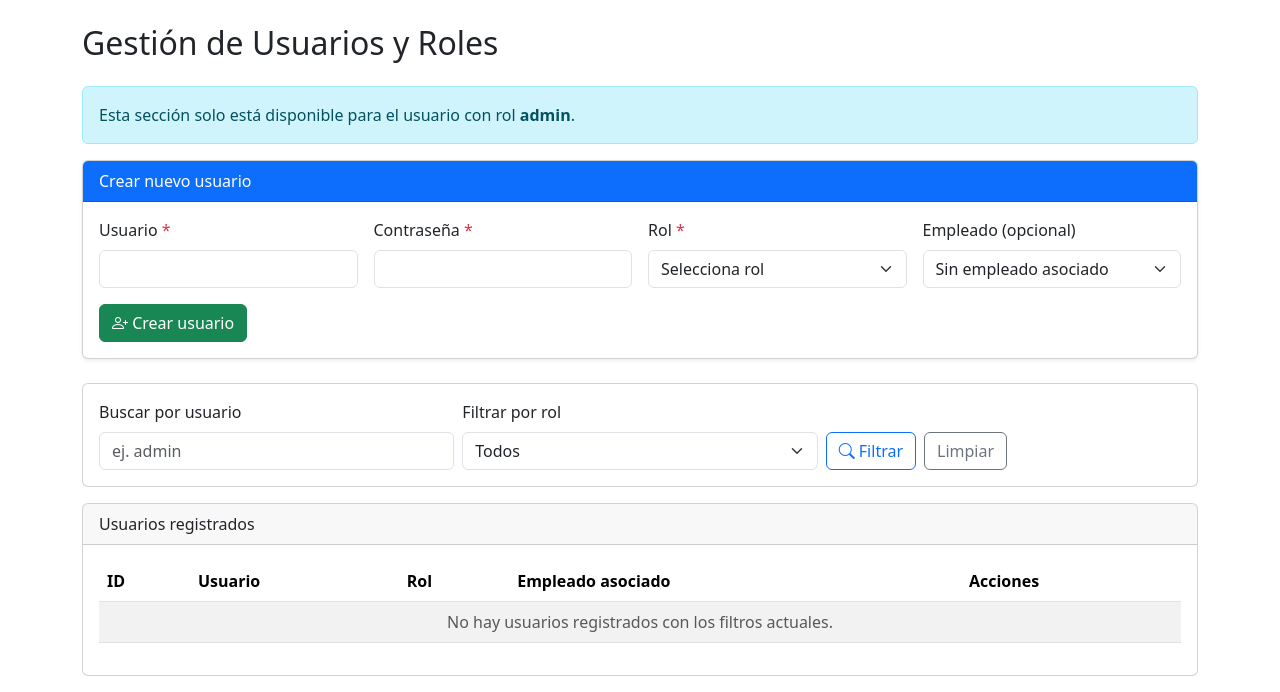
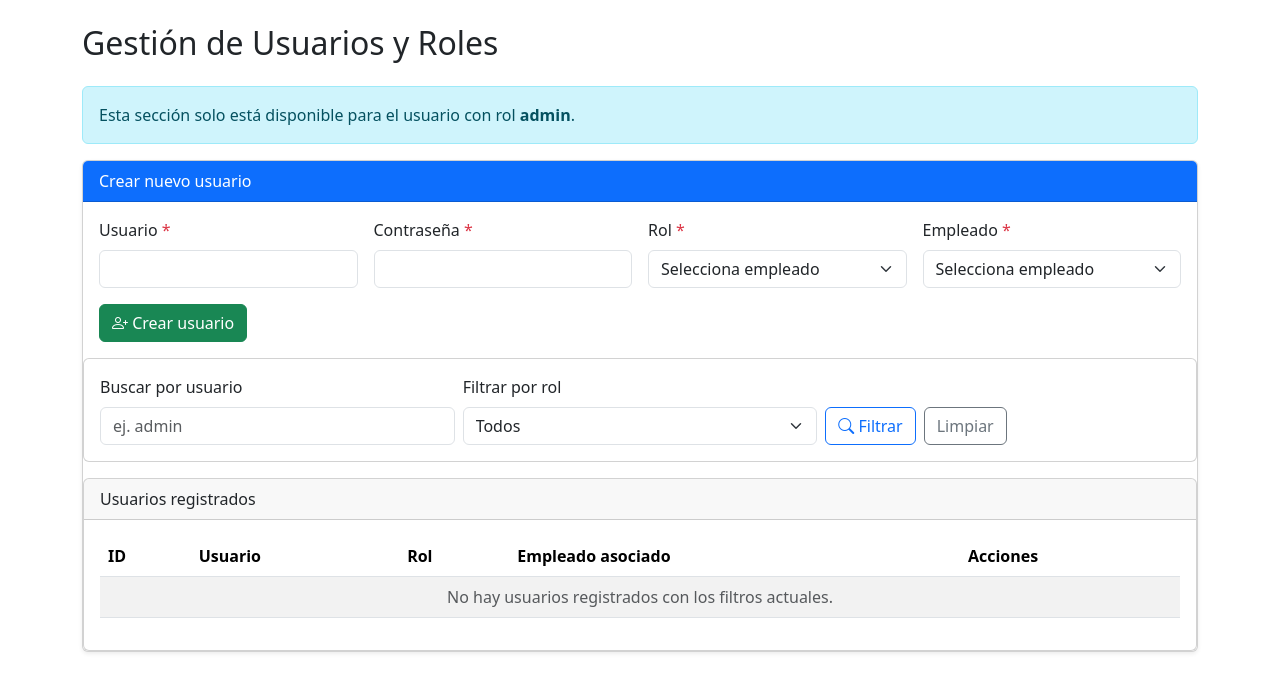
Before and after one commit to andrulokuras/gestionHospitalaria, a Flask app: template templates/gestion_usuarios.html in a window 1280 px wide. Shown: the part 56-748 px from the top of the page. Run offline with Flask 3, Linux system fonts and the light colour scheme; the template is opened without the code that fills it, so the values that code supplies are empty; the visitor is signed in with stand-in values (Sample User, id 1).

Commit message:
Update gestion_usuarios.html

```diff
--- a/templates/gestion_usuarios.html
+++ b/templates/gestion_usuarios.html
@@ -49,30 +49,38 @@
           <label class="form-label">
             Rol <span class="text-danger">*</span>
           </label>
-          <select name="rol" class="form-select" data-required="true">
-            <option value="" disabled selected>Selecciona rol</option>
-            <option value="admin">admin</option>
-            <option value="medico">medico</option>
-            <option value="enfermera">enfermera</option>
-            <option value="administrativo">administrativo</option>
+          <select name="id_empleado"
+                  class="form-select"
+                  data-required="true"
+                  required>
+            <option value="" disabled selected>Selecciona empleado</option>
+            {% for e in empleados %}
+              <option value="{{ e['id_empleado'] }}">
+                {{ e['id_empleado'] }} - {{ e['nombre'] }}
+              </option>
+            {% endfor %}
           </select>
+
         </div>
 
         <!-- Empleado asociado (opcional) -->
         <div class="col-md-3">
           <label class="form-label">
-            Empleado (opcional)
+            Empleado <span class="text-danger">*</span>
           </label>
-          <select name="id_empleado" class="form-select">
-            <option value="">Sin empleado asociado</option>
+          <select name="id_empleado"
+                  class="form-select"
+                  data-required="true"
+                  required>
+            <option value="" disabled selected>Selecciona empleado</option>
             {% for e in empleados %}
-              <option value="{{ e[0] }}">
-                {{ e[0] }} - {{ e[1] }}
+              <option value="{{ e.id_empleado }}">
+                {{ e.id_empleado }} - {{ e.nombre }}
               </option>
             {% endfor %}
           </select>
         </div>
-      </div>
+
 
       <div class="mt-3">
         <button type="submit" class="btn btn-success">
@@ -143,7 +151,7 @@
               <td>{{ u.rol }}</td>
               <td>
                 {% if u.id_empleado %}
-                  {{ u.id_empleado }} - {{ u.nombre_empleado or 'Sin nombre' }}
+                  {{ u.id_empleado }} - {{ u.nombre or 'Sin nombre' }}
                 {% else %}
                   <span class="text-muted">Sin empleado asociado</span>
                 {% endif %}
```
